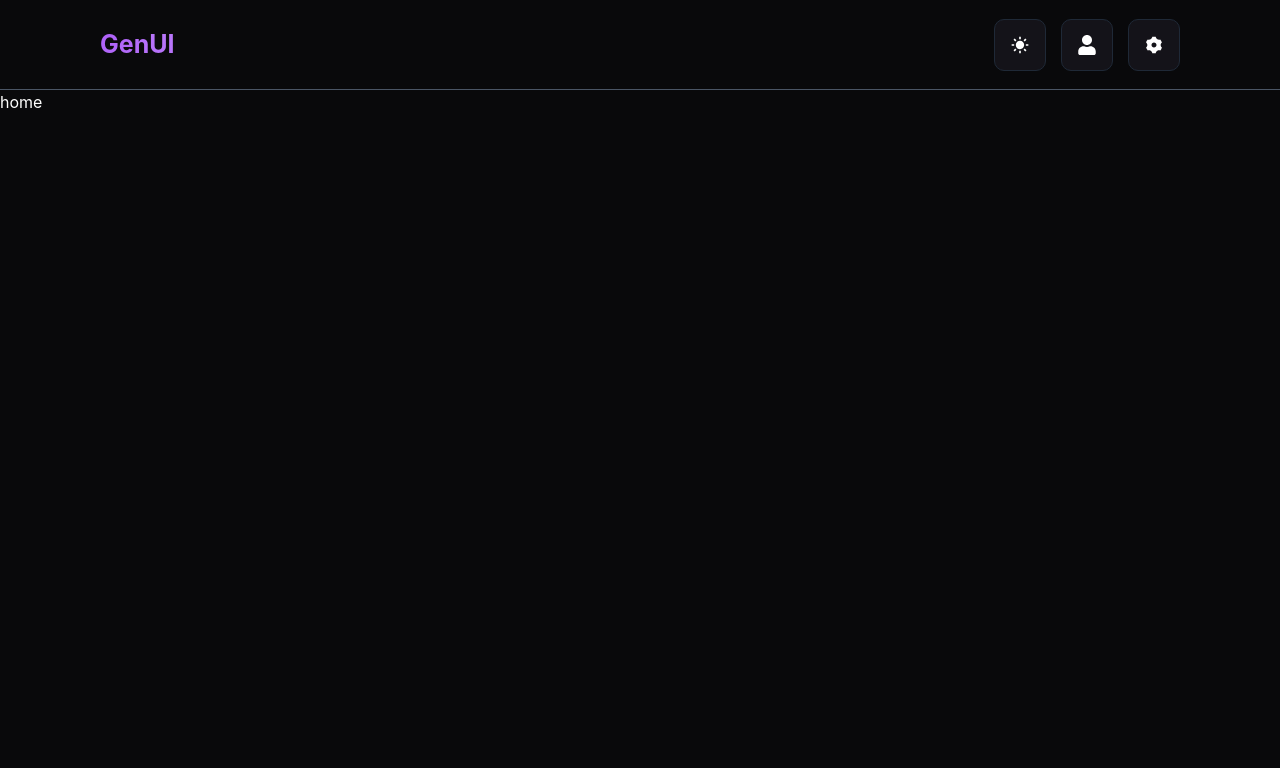
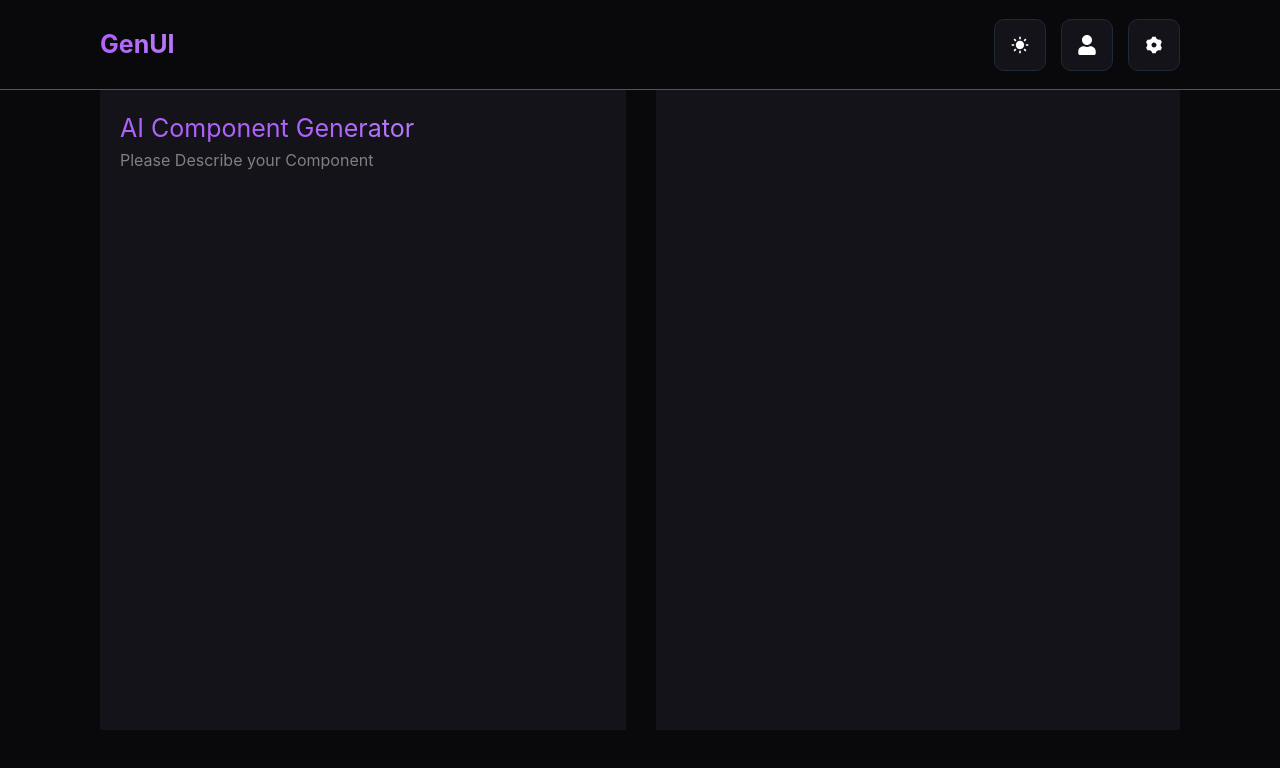
Before and after one commit to Ankit-tiwarii01/Prompt2UI, a React (Vite) app in the folder Prompt2UI/: page / in a window 1280 px wide. Shown: the top 768 px of the page. Built offline with nearby package versions, Linux system fonts and the light colour scheme.

Commit message:
Main UI Design

```diff
--- a/Prompt2UI/src/pages/home.jsx
+++ b/Prompt2UI/src/pages/home.jsx
@@ -1,13 +1,25 @@
 import React from 'react'
 import Navbar from '../components/Navbar'
 
-const home = () => {
+const Home = () => {
   return (
     <>
-    <Navbar/>
-    home
+      <Navbar />
+
+      <div className="flex items-center justify-between px-[100px] gap-[30px]">
+
+        <div className="w-[50%] h-[80vh] bg-[#141319] mt-5 p-[20px]">
+          <h3 className="text-[25px] Font-semibold sp-text">
+            AI Component Generator
+          </h3>
+          <p className="text-[gray] mt-2 text-[16px]">Please Describe your Component  </p>
+        </div>
+
+        <div className="w-[50%] h-[80vh] bg-[#141319] mt-5"></div>
+
+      </div>
     </>
   )
 }
 
-export default home
+export default Home
```
